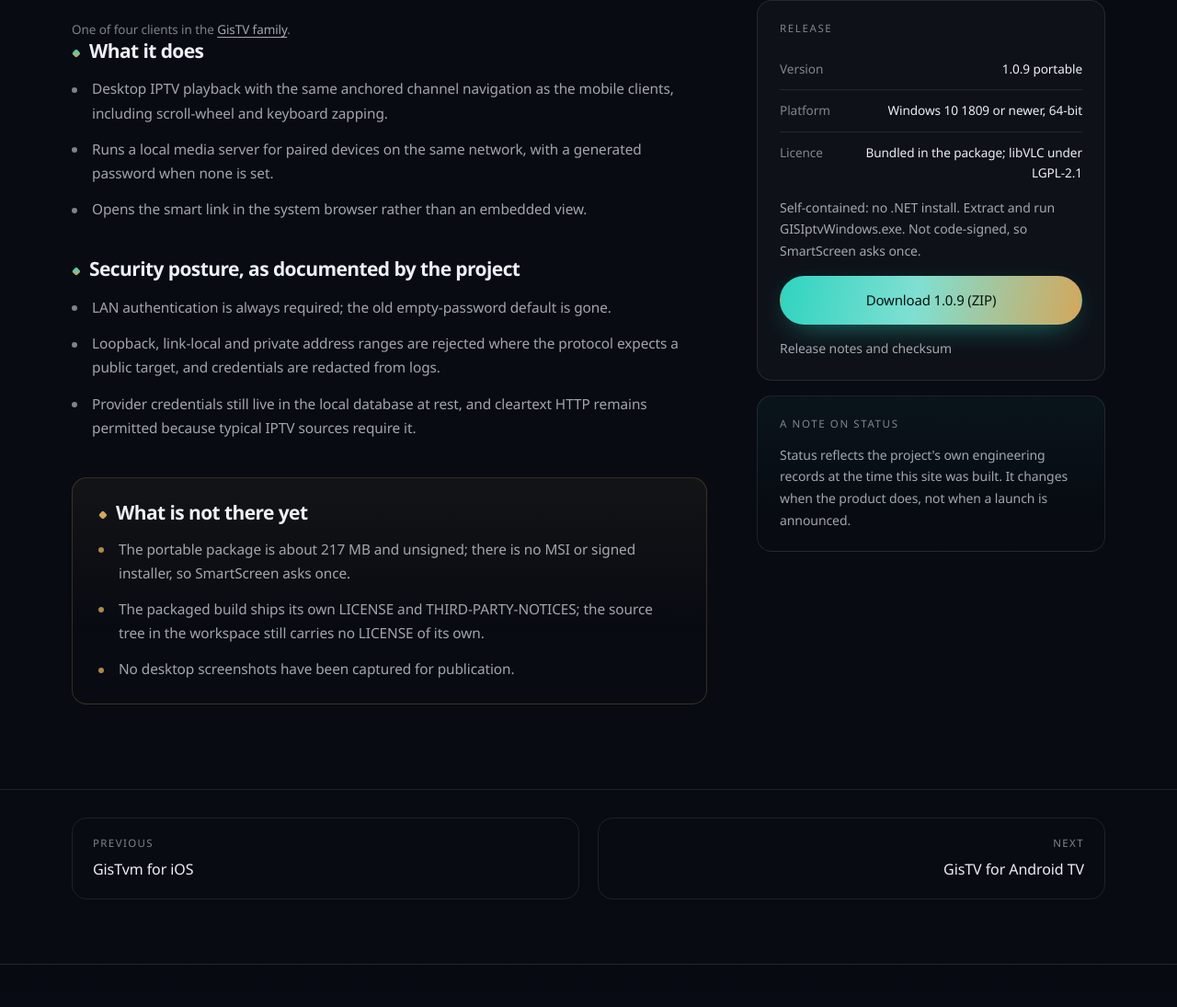
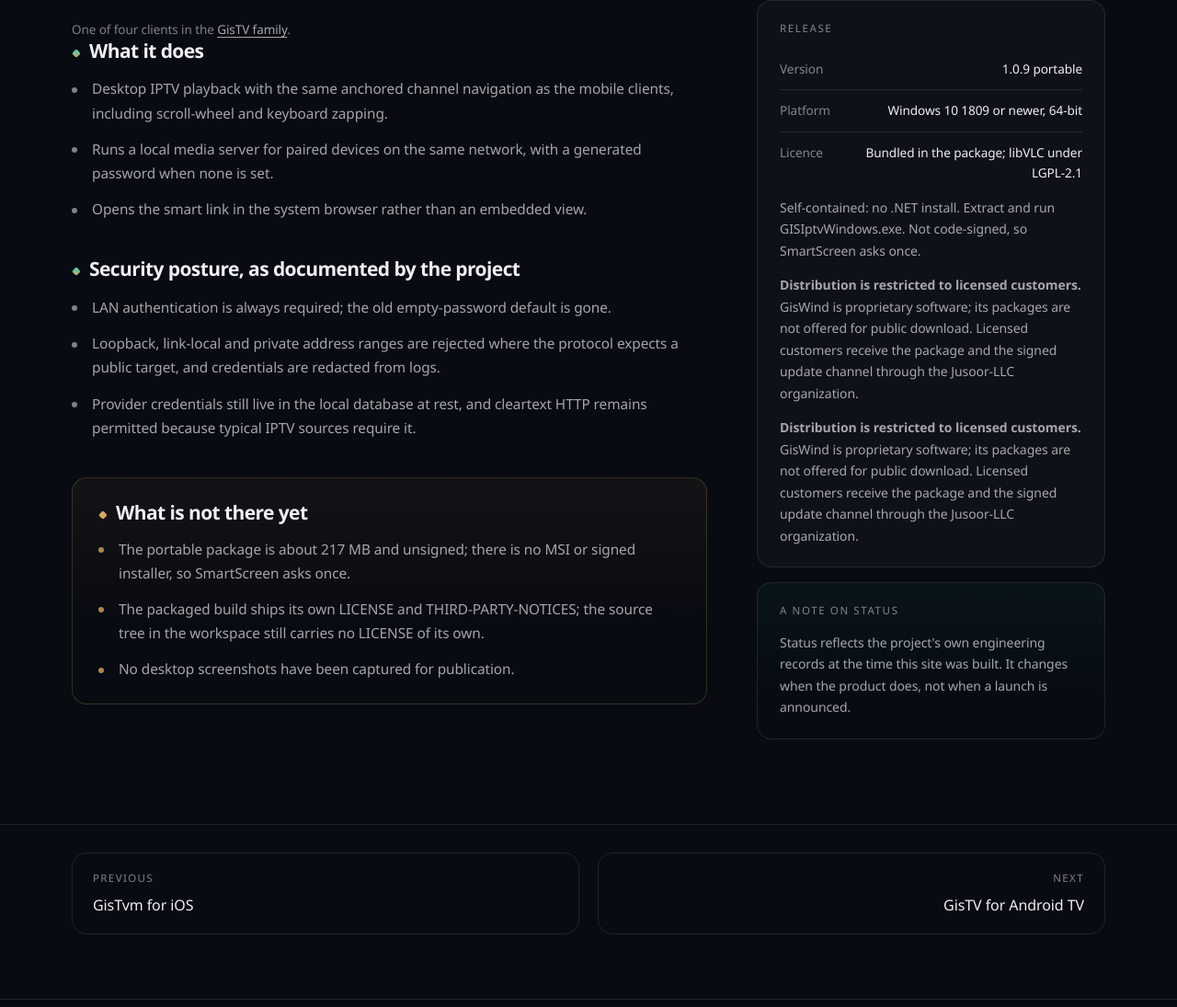
Before and after one commit to gis1948/gis1948.github.io, a plain HTML site: page products/giswind/index.html in a window 1280 px wide. Shown: the part 850-1945 px from the top of the page at 92% size. Drawn offline with Linux system fonts and the light colour scheme.

Commit message:
Remove public GisWind download link: distribution is restricted to licensed customers (products/giswind/index.html)

```diff
--- a/products/giswind/index.html
+++ b/products/giswind/index.html
@@ -116,7 +116,7 @@
           <div class="fact"><dt>Licence</dt><dd>Bundled in the package; libVLC under LGPL-2.1</dd></div>
         </dl>
         <p class="release-note">Self-contained: no .NET install. Extract and run GISIptvWindows.exe. Not code-signed, so SmartScreen asks once.</p>
-        <a class="btn btn--solid btn--full" href="https://github.com/gis1948/giswind-updates/releases/download/v1.0.9/GISIptvWindows-portable-1.0.9.zip" rel="noopener">Download 1.0.9 (ZIP)</a><p class="release-note"><a href="https://github.com/gis1948/giswind-updates/releases/tag/v1.0.9" rel="noopener">Release notes and checksum</a></p>
+        <p class="release-note"><strong>Distribution is restricted to licensed customers.</strong> GisWind is proprietary software; its packages are not offered for public download. Licensed customers receive the package and the signed update channel through the Jusoor-LLC organization.</p><p class="release-note"><p class="release-note"><strong>Distribution is restricted to licensed customers.</strong> GisWind is proprietary software; its packages are not offered for public download. Licensed customers receive the package and the signed update channel through the Jusoor-LLC organization.</p></p>
       </div>
       <div class="aside-card aside-card--note">
         <h2 class="aside-card__h">A note on status</h2>
```
